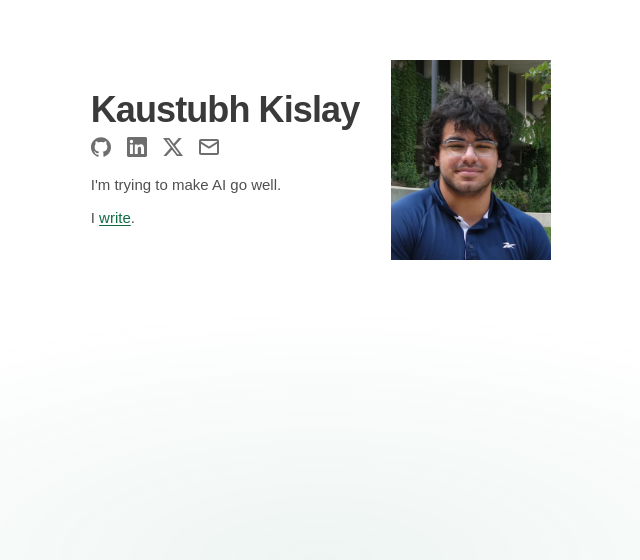
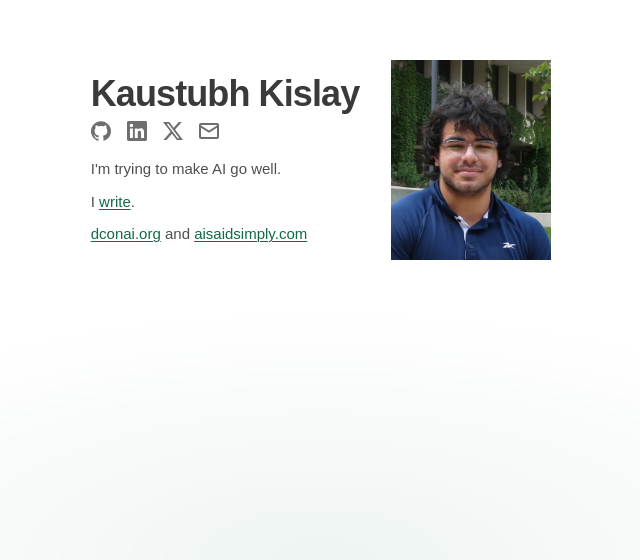
Before and after one commit to kaustubhkislay/website, a Next.js app: page / in a window 1280 px wide. Shown: the part 240-800 px from the top of the page, without its empty margins (319-959 px from the left). Built offline with nearby package versions, Linux system fonts and the light colour scheme; a web font is replaced by a local one.

Commit message:
Link dconai.org and AI Said Simply from the homepage

```diff
--- a/src/app/page.tsx
+++ b/src/app/page.tsx
@@ -5,6 +5,7 @@ import { ContactBar } from "./contact-bar";
 
 // Temporarily hide affiliations; set to true to restore the section.
 const SHOW_AFFILIATIONS = false;
+const bioLinkClass = "text-accent underline decoration-1 underline-offset-2 transition-colors hover:text-accent-hover";
 
 export default function Home() {
   return (
@@ -20,13 +21,19 @@ export default function Home() {
             <p>I&apos;m trying to make AI go well.</p>
             <p>
               I{" "}
-              <Link
-                href="/writing"
-                className="text-accent underline decoration-1 underline-offset-2 transition-colors hover:text-accent-hover"
-              >
+              <Link href="/writing" className={bioLinkClass}>
                 write
               </Link>
               .
+            </p>
+            <p>
+              <a href="https://dconai.org/" className={bioLinkClass}>
+                dconai.org
+              </a>
+              {" and "}
+              <a href="https://aisaidsimply.com/" className={bioLinkClass}>
+                aisaidsimply.com
+              </a>
             </p>
           </div>
         </div>
```
